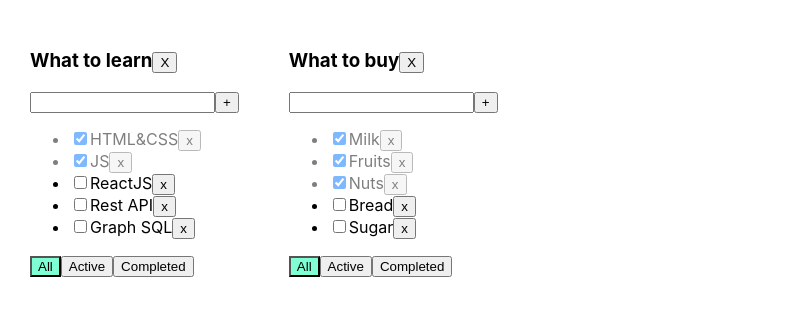
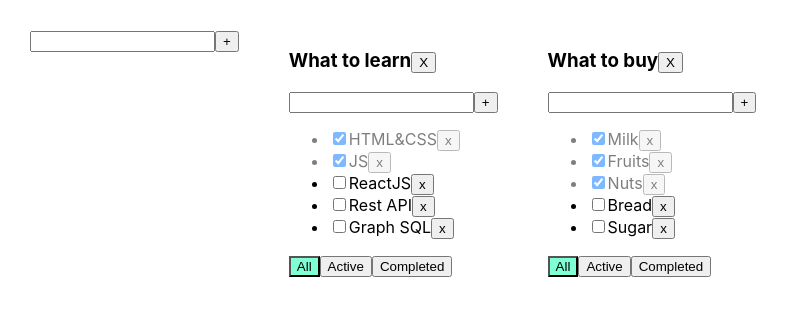
Before and after one commit to IJTINK7/to-do_list, a React (Create React App) app: page / in a window 1280 px wide. Shown: the top 316 px of the page, without its empty margins (0-789 px from the left). Built offline with nearby package versions, Linux system fonts and the light colour scheme.

Commit message:
Creating new todolists via "AddItemForm" component

```diff
--- a/src/App.tsx
+++ b/src/App.tsx
@@ -2,6 +2,7 @@ import React, {useState} from 'react';
 import './App.css';
 import {TaskType, Todolist} from './Todolist';
 import {v1} from 'uuid';
+import {AddItemForm} from "./components/AddItemForm";
 
 export type FilterValuesType = "all" | "active" | "completed";
 
@@ -22,15 +23,6 @@ function App() {
 		{id: todolistID1, title: "What to learn", filter: "all"},
 		{id: todolistID2, title: "What to buy", filter: "all"},
 	])
-
-// let [tasks, setTasks] = useState([
-// 	{id: v1(), title: "HTML&CSS", isDone: true},
-// 	{id: v1(), title: "JS", isDone: true},
-// 	{id: v1(), title: "ReactJS", isDone: false},
-// 	{id: v1(), title: "Rest API", isDone: false},
-// 	{id: v1(), title: "GraphQL", isDone: false},
-// ]);
-
 	let [tasks, setTasks] = useState<TasksType>({
 		[todolistID1]: [
 			{id: v1(), title: 'HTML&CSS', isDone: true},
@@ -61,14 +53,19 @@ function App() {
 	function changeFilter(todolistID: string, value: FilterValuesType) {
 		setTodolists(todolists.map(el => el.id === todolistID ? {...el, filter: value}: el));
 	}
-
 	const removeTodolist = (todolistID: string) => {
 		setTodolists(todolists.filter(el => el.id !== todolistID))
 		delete tasks[todolistID]
 	}
-
+	const addNewTodolist = (newItem: string) =>{
+		const newTodolistID = v1();
+		const newTodolist:TodolistsType  = {id: newTodolistID, title: newItem, filter: "all"}
+		setTodolists([newTodolist, ...todolists])
+		setTasks({...tasks, [newTodolistID]: []})
+	}
 	return (
 		<div className="App">
+			<AddItemForm callBack={addNewTodolist}/>
 			{todolists.map(el=>{
 				let tasksForTodolist = tasks[el.id];
 				if (el.filter === "active") {
```
